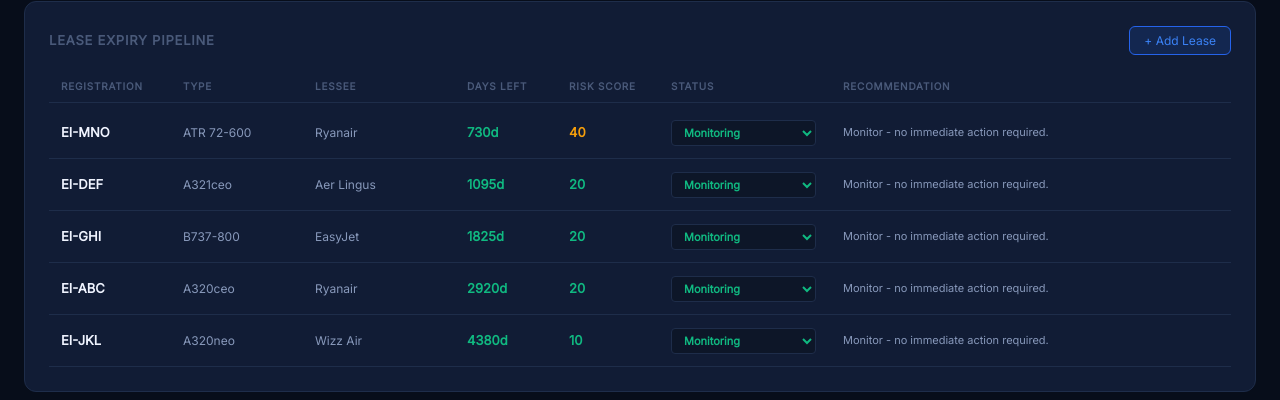
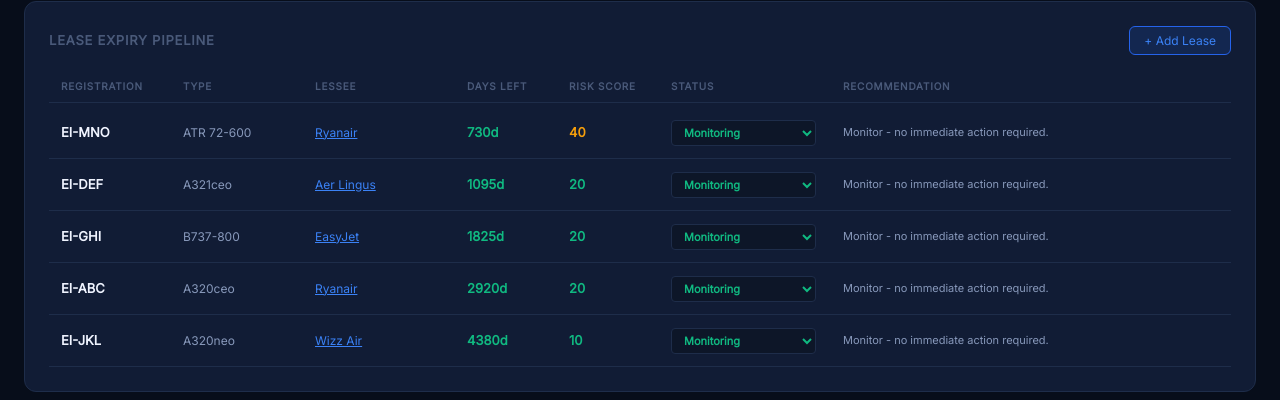
Before and after one commit to LukeJamesKeenan/Aircraft-Leasing-Platform, a React (Vite) app: page / in a window 1280 px wide. Both pictures are taken after a click on the button "Remarketing". Shown: the part 341-741 px from the top of the page. Built offline with nearby package versions, Linux system fonts and the light colour scheme.

Commit message:
Remarketing lessee click through to Credit Risk

```diff
--- a/src/App.tsx
+++ b/src/App.tsx
@@ -43,6 +43,7 @@ function App() {
   const [editEvent, setEditEvent] = useState(null);
   const [selectedAircraft, setSelectedAircraft] = useState(null);
   const [activeTab, setActiveTab] = useState<"portfolio" | "pricing" | "credit" | "remarketing" | "transactions">("portfolio");
+  const [creditPrefill, setCreditPrefill] = useState("");
 
   const [aircraft, setAircraft] = useState(["EI-ABC", "EI-DEF", "EI-GHI", "EI-JKL", "EI-MNO"]);
 
@@ -245,8 +246,8 @@ function App() {
       <div className="app-content">
 
       {activeTab === "pricing" && <PricingCalculator onAddToPortfolio={addPriceDeal} />}
-      {activeTab === "credit" && <CreditRisk />}
-      {activeTab === "remarketing" && <Remarketing />}
+      {activeTab === "credit" && <CreditRisk prefillLessee={creditPrefill} onClearPrefill={() => setCreditPrefill("")} />}
+      {activeTab === "remarketing" && <Remarketing onSelectLessee={(name) => { setCreditPrefill(name); setActiveTab("credit"); }} />}
       {activeTab === "transactions" && <TransactionDatabase />}
       {activeTab === "portfolio" && (
       <div>
--- a/src/CreditRisk.tsx
+++ b/src/CreditRisk.tsx
@@ -1,4 +1,4 @@
-import { useState } from "react";
+import { useState, useEffect } from "react";
 
 interface CreditInputs {
     airlineName: string;
@@ -114,13 +114,20 @@ function generateSummary(inputs: CreditInputs, scores: ReturnType<typeof calcula
     return `${inputs.airlineName || "This lessee"} has been assessed as ${rating.label} with an overall score of ${scores.total.toFixed(1)}/100. ${strengthText} ${weaknessText} ${rating.label === "HIGH RISK" ? "Enhanced due diligence and additional security provisions are recommended before proceeding." : rating.label === "MEDIUM RISK" ? "Standard due diligence is recommended with close monitoring of financial performance." : "Standard lease terms are appropriate subject to final legal and financial review."}`;
 }
 
-export default function CreditRisk() {
-    const [inputs, setInputs] = useState<CreditInputs>(defaultInputs);
+export default function CreditRisk({ prefillLessee = "", onClearPrefill }: { prefillLessee?: string; onClearPrefill?: () => void }) {
+    const [inputs, setInputs] = useState<CreditInputs>({ ...defaultInputs, airlineName: prefillLessee });
     const [result, setResult] = useState<ReturnType<typeof calculateScore> | null>(null);
 
     function handleChange(field: keyof CreditInputs, value: string) {
         setInputs(prev => ({ ...prev, [field]: value }));
     }
+
+    useEffect(() => {
+        if (prefillLessee) {
+            setInputs(prev => ({ ...prev, airlineName: prefillLessee }));
+            if (onClearPrefill) onClearPrefill();
+        }
+    }, [prefillLessee]);
 
     function handleAssess() {
         setResult(calculateScore(inputs));
--- a/src/Remarketing.tsx
+++ b/src/Remarketing.tsx
@@ -67,7 +67,7 @@ function getRiskScore(lease: LeaseEntry): number {
     return Math.min(score, 100);
 }
 
-export default function Remarketing() {
+export default function Remarketing({ onSelectLessee }: {onSelectLessee: (name: string) => void }) {
     const [leases, setLeases] = useState<LeaseEntry[]>(defaultLeases);
     const [showAddForm, setShowAddForm] = useState(false);
     const [newLease, setNewLease] = useState<LeaseEntry>({
@@ -208,8 +208,11 @@ return (
                         <div style={{ fontSize: "12px", color: "var(--text-secondary)" }}>
                             {lease.aircraftType}
                         </div>
-                        <div style={{ fontSize: "12px", color: "var(--text-secondary)" }}>
-                            {lease.lessee}
+                        <div
+                        onClick={() => onSelectLessee(lease.lessee)}
+                        style= {{ fontSize: "12px", color: "var(--accent-bright)", cursor: "pointer", textDecoration: "underline" }}
+                    >
+                        {lease.lessee}
                         </div>
                         <div style={{ fontFamily: "var(--font-mono)", fontSize: "13px", fontWeight: "600", color: light.color }}>
                             {days}d
```
